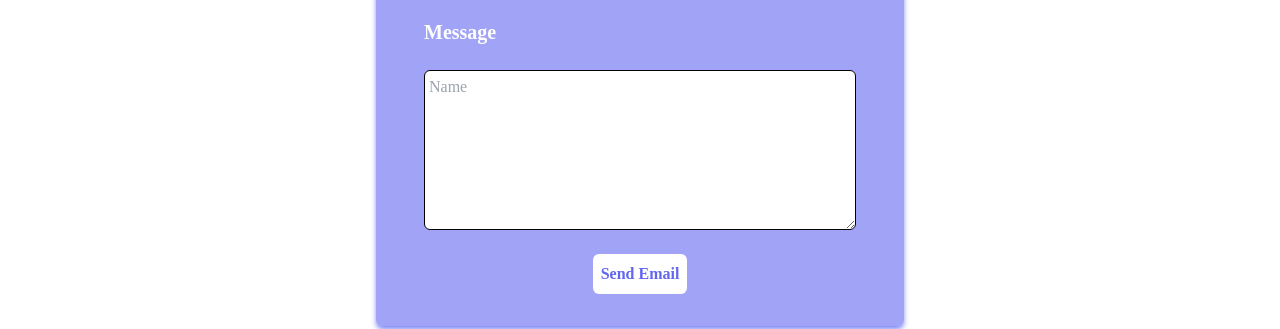
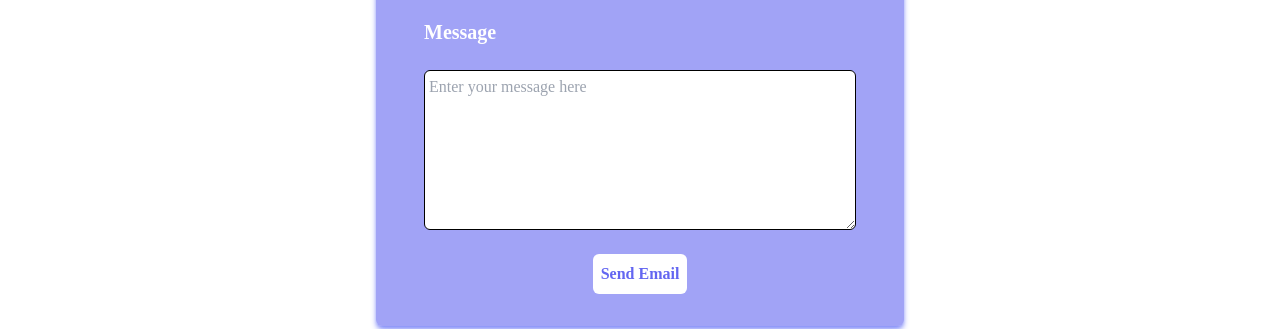
Before and after one commit to nickpritchyk/personalsite, a Next.js app: page / in a window 1280 px wide. Shown: the part 3585-3914 px from the top of the page. Built offline with nearby package versions, Linux system fonts and the light colour scheme.

Commit message:
message placeholder

```diff
--- a/app/page.jsx
+++ b/app/page.jsx
@@ -206,7 +206,7 @@ export default function Home() {
             <label className='text-xl text-white font-semibold'> Name </label>
             <input name='name' className='w-[27rem] border-[1px] border-black rounded-md p-1' placeholder='Name'></input>
             <label className='text-xl text-white font-semibold'> Message </label>
-            <textarea name='message' className='w-[27rem] border-[1px] min-h-[10rem] border-black rounded-md p-1' placeholder='Name'></textarea>
+            <textarea name='message' className='w-[27rem] border-[1px] min-h-[10rem] border-black rounded-md p-1' placeholder='Enter your message here'></textarea>
             <button className='bg-white absolute bottom-[-4rem] p-2 rounded-md self-center text-indigo-500 font-semibold hover:scale-[1.03] hover:shadow-lg hover:border-[1px] hover:border-black'> Send Email </button>
           </div>
         </form>
```
